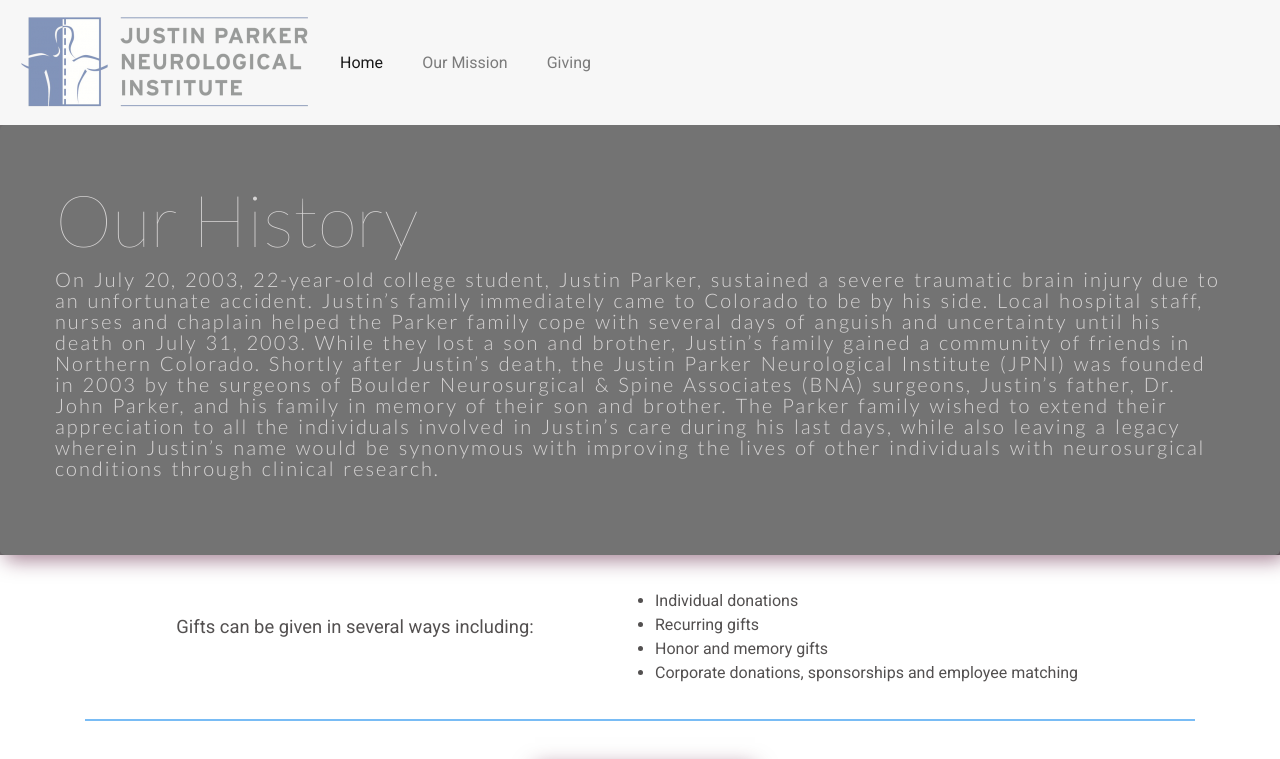
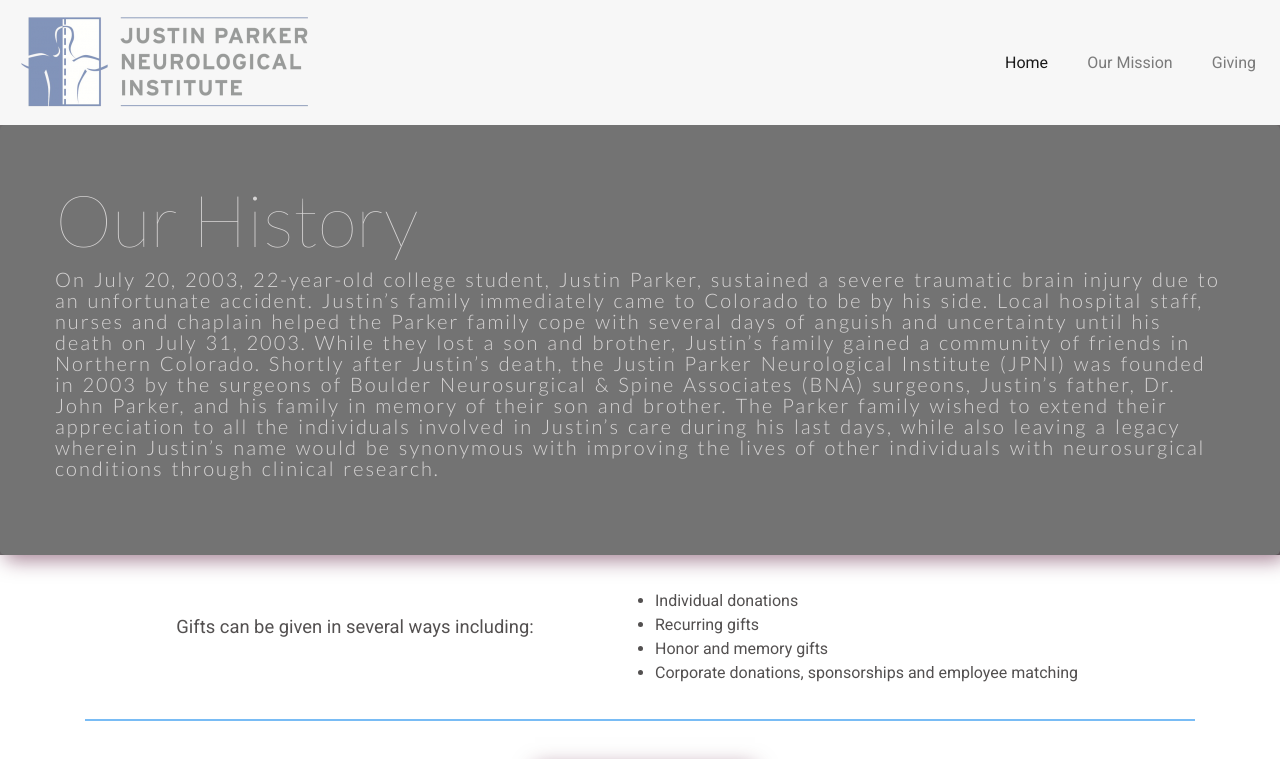
Before and after one commit to ceciordi/justin-parker-neurological-institute, a plain HTML site: page index.html in a window 1280 px wide. Shown: the top 759 px of the page. Drawn offline with nearby package versions, Linux system fonts and the light colour scheme; a script that the page names is missing.

Commit message:
toggle class back

```diff
--- a/css/interface.css
+++ b/css/interface.css
@@ -30,7 +30,7 @@
 	margin-right: 0;
 }
 
-/*nav.navbar .nav-container > .navbar-collapse,*/
+nav.navbar .nav-container > .navbar-collapse,
 nav.navbar ul {
 	display: inline-block !important;
 	width: auto;
```
Also changed, not shown: index.html (+1 -1 lines).
